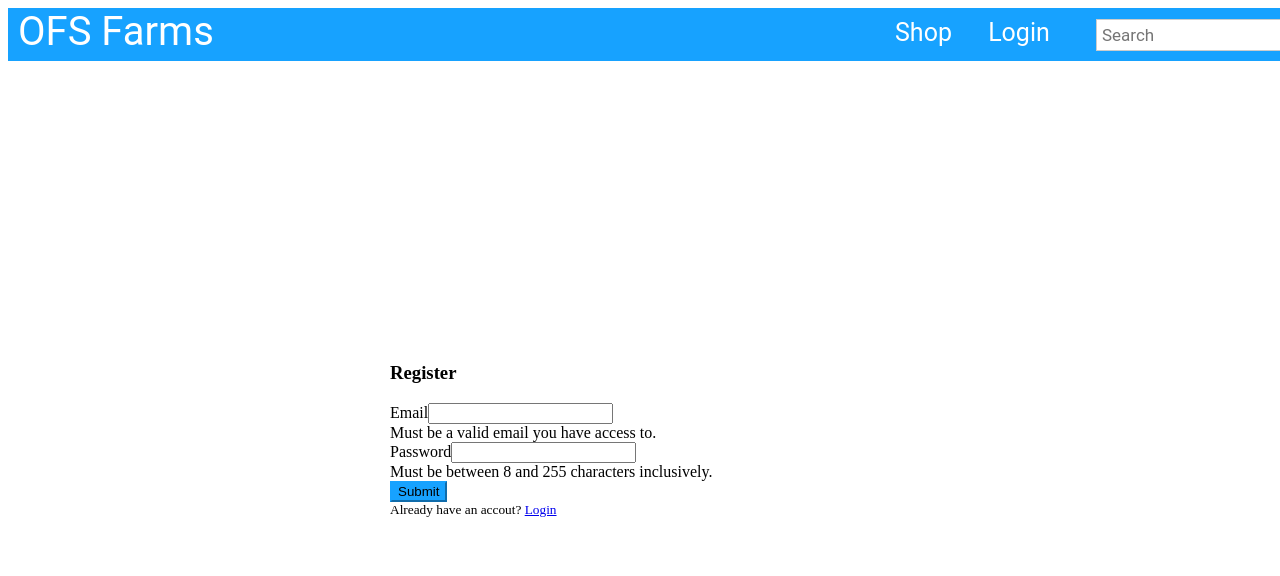
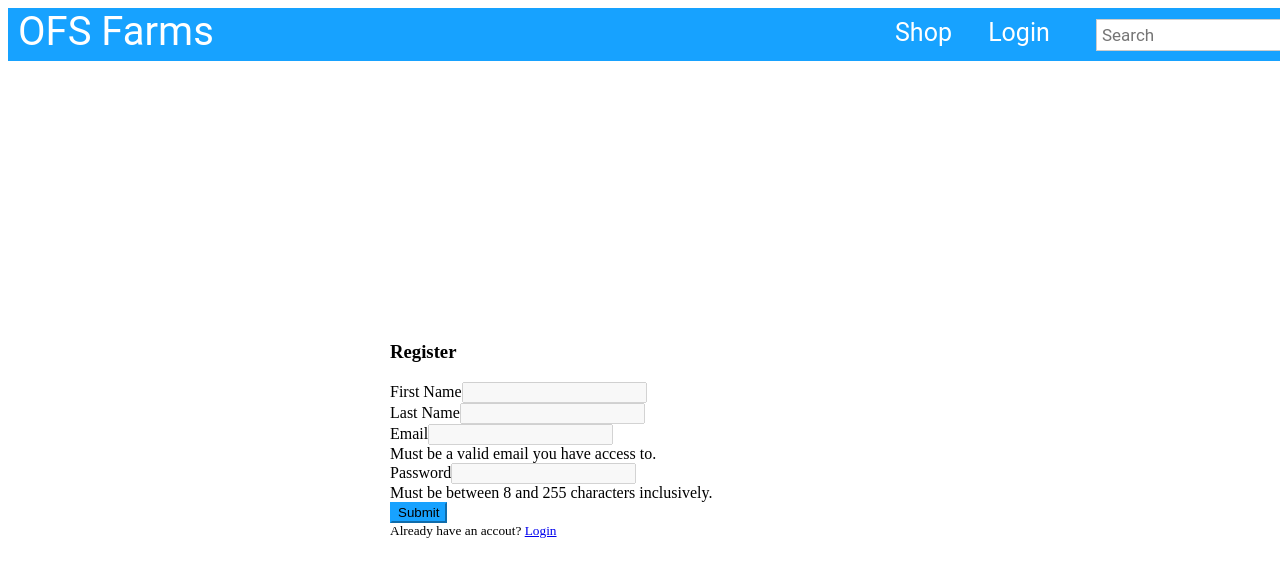
Before and after one commit to SJSUProduceGoose/frontend, a Nuxt app: page /register in a window 1280 px wide. Shown: the top 576 px of the page. Built offline with nearby package versions, Linux system fonts and the light colour scheme.

Commit message:
WEB-16: prepare registration page for api

```diff
--- a/components/nav.vue
+++ b/components/nav.vue
@@ -1,4 +1,8 @@
 <script setup>
+
+import { useUserStore } from "@/store/user";
+
+const userStore = useUserStore()
 const input = ref('');
 const searchResults = ref([])
 
@@ -6,8 +10,8 @@ async function onSearchClick() {
   const { items } = await $fetch(`https://produce-goose-backend-stg.herokuapp.com/search/?q=${input.value}`);
   searchResults.value = items;
 }
+
 </script>
-
 <template>
   <div class="header">
     <div class="title">
@@ -22,9 +26,12 @@ async function onSearchClick() {
             Shop
           </NuxtLink>
         </li>
-        <li class="hlink-item">
-          <NuxtLink to="/login" class="reglink">
+        <li class="hlink-item" >
+          <NuxtLink v-if="userStore.user === null" to="/login" class="reglink">
              Login
+          </NuxtLink>
+          <NuxtLink v-else="userStore.user === null" to="/account" class="reglink">
+             Account
           </NuxtLink>
         </li>
 
--- a/pages/register.vue
+++ b/pages/register.vue
@@ -1,15 +1,60 @@
+<script setup>
+import { useUserStore } from "@/store/user";
+
+const firstname = ref('Test')
+const lastname = ref('User')
+const username = ref('test.user@sjsu.edu')
+const password = ref('testuser')
+
+const userStore = useUserStore()
+const router = useRouter()
+
+async function onSubmit(e) {
+  e.preventDefault();
+
+  const formData = new FormData()
+
+  // TODO: json or form data?
+  formData.append('firstname', firstname.value)
+  formData.append('lastname', lastname.value)
+  formData.append('username', username.value)
+  formData.append('password', password.value)
+
+  try {
+    // TODO: verify the endpoint url
+    const response = await useApi('/auth/register/', {
+      method: 'POST',
+      body: formData
+    })
+    userStore.setWithUserToken(response.access_token)
+    router.push('/shop')
+  } catch (error) {
+    // TODO: nicer notifications
+    alert(error.data.detail);
+  }
+}
+</script>
+
 <template>
   <div class="container">
-    <form class="card p-4">
+    <form class="card p-4" @submit="onSubmit">
         <h3 class="mb-4">Register</h3>
         <div class="mb-3">
+          <label autofocus for="firstname" class="form-label">First Name</label>
+          <input type="text" disabled class="form-control" id="firstname" name="firstname" aria-describedby="firstnameHelp">
+        </div>
+        <div class="mb-3">
+          <label autofocus for="lastname" class="form-label">Last Name</label>
+          <input type="text" disabled class="form-control" id="lastname" name="lastname" aria-describedby="lastnameHelp">
+        </div>
+        <div class="mb-3">
           <label autofocus for="email" class="form-label">Email</label>
-          <input type="text" class="form-control" id="email" name="email" aria-describedby="emailHelp">
+          <input type="text" disabled class="form-control" id="email" name="email" aria-describedby="emailHelp">
           <div id="emailHelp" class="form-text">Must be a valid email you have access to.</div>
         </div>
         <div class="mb-3">
           <label for="password" class="form-label">Password</label>
-          <input type="password" class="form-control" id="password" name="password" aria-describedby="passwordHelp">
+          <input type="password" disabled  class="form-control" id="password" name="password" aria-describedby="passwordHelp">
           <div id="passwordHelp" class="form-text">Must be between 8 and 255 characters inclusively.</div>
         </div>
         <button type="submit" class="btn btn-primary mb-3 w-100">Submit</button>
```
